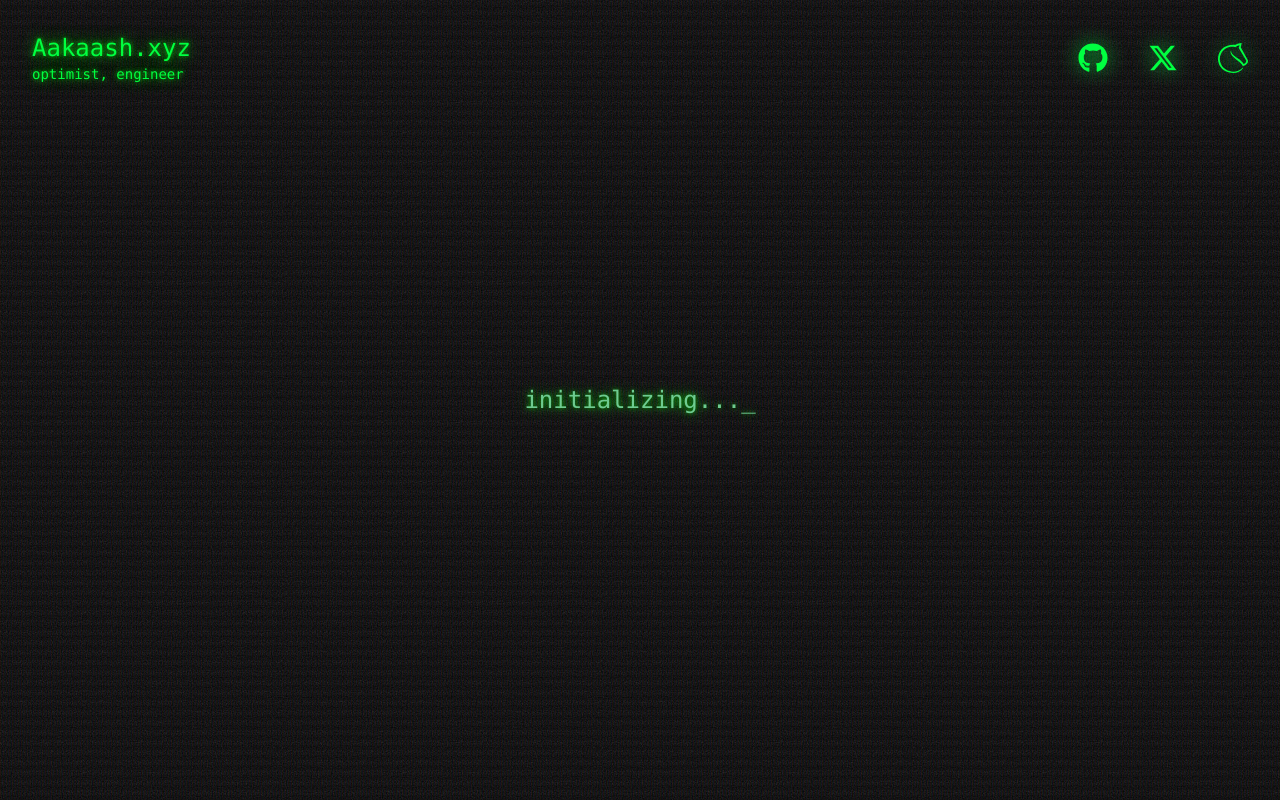
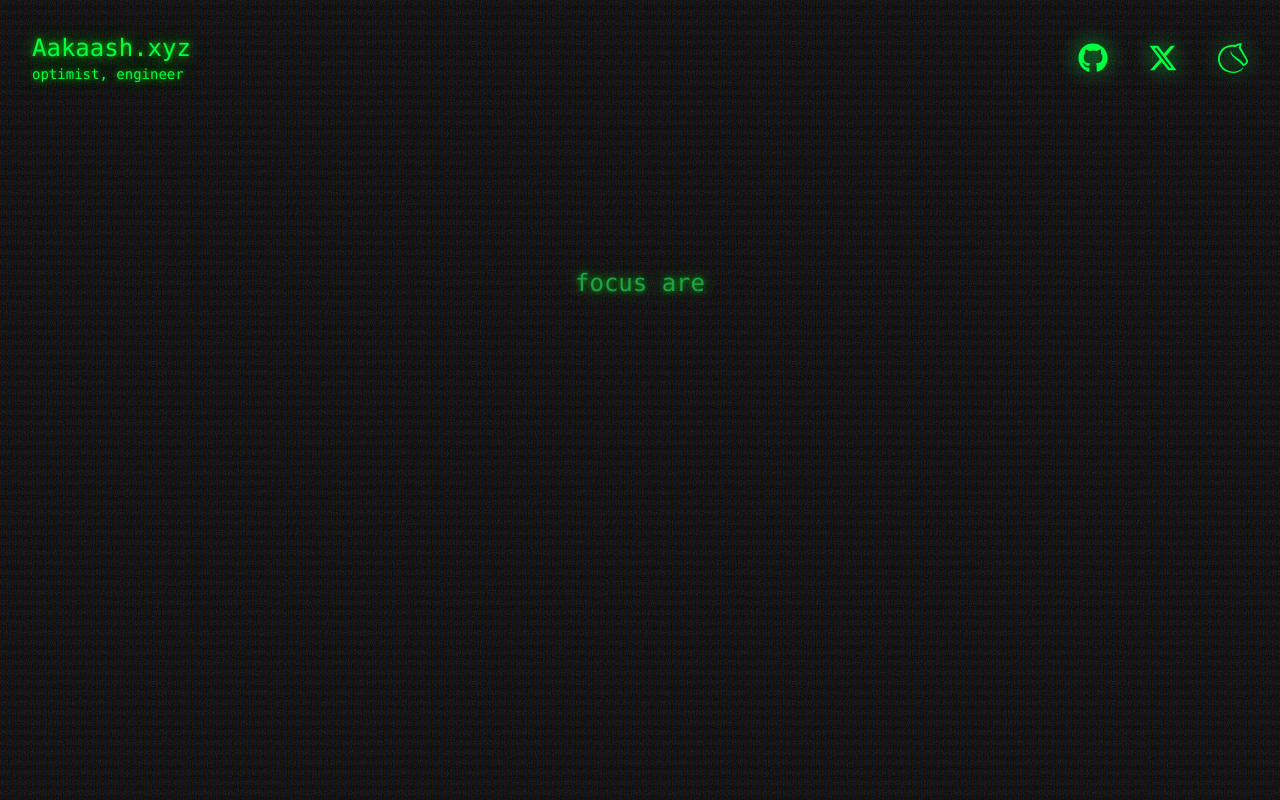
Before and after one commit to acashmoney/personal-website, a Next.js app: page / in a window 1280 px wide. Built offline with nearby package versions, Linux system fonts and the light colour scheme.

Commit message:
focus areas

```diff
--- a/components/CRTTerminal/index.tsx
+++ b/components/CRTTerminal/index.tsx
@@ -16,7 +16,8 @@ export const CRTTerminal: React.FC<CRTTerminalProps> = ({
     maxFlickerDelay,
     scanLineSize,
     staticOpacity,
-    rgbOffset
+    rgbOffset,
+    showCursor
 }) => {
     return (
         <div className="relative w-full h-screen bg-black overflow-hidden">
@@ -65,6 +66,7 @@ export const CRTTerminal: React.FC<CRTTerminalProps> = ({
                                 typingSpeed={typingSpeed}
                                 minFlickerDelay={minFlickerDelay}
                                 maxFlickerDelay={maxFlickerDelay}
+                                showCursor={showCursor}
                             />
                         )}
                     </div>
--- a/components/CRTTerminal/types.ts
+++ b/components/CRTTerminal/types.ts
@@ -1,3 +1,5 @@
 import type { TypewriterProps, CRTOverlayProps } from '../../types/crt';
 
-export interface CRTTerminalProps extends Partial<TypewriterProps>, CRTOverlayProps {}
+export interface CRTTerminalProps extends Partial<TypewriterProps>, CRTOverlayProps {
+    showCursor?: boolean;
+}
--- a/components/TypewriterText/index.tsx
+++ b/components/TypewriterText/index.tsx
@@ -4,16 +4,40 @@ import { crtStyles } from '../../styles/styles';
 import { useTypewriter } from './useTypewriter';
 import { useFlicker } from './useFlicker';
 
-export const TypewriterText: React.FC<TypewriterProps> = ({
+export const TypewriterText: React.FC<TypewriterProps & {
+    onComplete?: () => void;
+    shouldReset?: boolean;
+    resetDelay?: number;
+    showCursor?: boolean;
+}> = ({
     text,
     typingSpeed = 100,
     minFlickerDelay = 500,
     maxFlickerDelay = 2500,
     primaryColor = 'text-green-500',
-    flickerColor = 'text-green-300'
+    flickerColor = 'text-green-300',
+    onComplete,
+    shouldReset = false,
+    resetDelay = 7000,
+    showCursor = true
 }) => {
-    const { displayText, isComplete } = useTypewriter(text, typingSpeed);
+    const { displayText, isComplete } = useTypewriter({
+        text,
+        typingSpeed,
+        shouldReset,
+        resetDelay
+    });
     const { isVisible, isFlickering } = useFlicker(isComplete, minFlickerDelay, maxFlickerDelay);
+
+    // Add a flag to ensure onComplete only fires once
+    const [hasCalledComplete, setHasCalledComplete] = useState(false);
+
+    React.useEffect(() => {
+        if (isComplete && onComplete && !hasCalledComplete) {
+            setHasCalledComplete(true);
+            onComplete();
+        }
+    }, [isComplete, onComplete, hasCalledComplete]);
 
     // Convert Tailwind colors to RGB values
     const primaryGlow = '0, 255, 0';  // Green
@@ -32,7 +56,7 @@ export const TypewriterText: React.FC<TypewriterProps> = ({
             }}
         >
             {displayText}
-            <span>_</span>
+            {showCursor && <span>_</span>}
         </div>
     );
 };
--- a/components/TypewriterText/useTypewriter.ts
+++ b/components/TypewriterText/useTypewriter.ts
@@ -1,28 +1,42 @@
 import { useState, useEffect } from 'react';
 
-export const useTypewriter = (text: string, typingSpeed: number) => {
+interface TypewriterOptions {
+    text: string;
+    typingSpeed: number;
+    shouldReset?: boolean;
+    resetDelay?: number;
+}
+
+export const useTypewriter = ({
+    text,
+    typingSpeed,
+    shouldReset = false,
+    resetDelay = 7000
+}: TypewriterOptions) => {
     const [displayText, setDisplayText] = useState("");
     const [typingIndex, setTypingIndex] = useState(0);
-    const isComplete = typingIndex === text.length;
+    const [hasCompleted, setHasCompleted] = useState(false);
+    const isTypingComplete = typingIndex === text.length;
 
     useEffect(() => {
-        if (!isComplete) {
+        if (!isTypingComplete) {
             const typingTimer = setTimeout(() => {
                 setDisplayText(prevText => prevText + text[typingIndex]);
                 setTypingIndex(prevIndex => prevIndex + 1);
             }, typingSpeed);
 
             return () => clearTimeout(typingTimer);
-        } else {
-            // After typing is complete, wait 3 seconds and reset
+        } else if (shouldReset && !hasCompleted) {
+            setHasCompleted(true);
             const resetTimer = setTimeout(() => {
                 setDisplayText("");
                 setTypingIndex(0);
-            }, 7000); // 3 seconds delay before reset
+                setHasCompleted(false);
+            }, resetDelay);
 
             return () => clearTimeout(resetTimer);
         }
-    }, [typingIndex, text, typingSpeed, isComplete]);
+    }, [typingIndex, text, typingSpeed, isTypingComplete, shouldReset, resetDelay, hasCompleted]);
 
-    return { displayText, isComplete };
+    return { displayText, isComplete: isTypingComplete };
 };
--- a/pages/index.tsx
+++ b/pages/index.tsx
@@ -1,17 +1,96 @@
-import React from 'react';
+import React, { useState, useEffect } from 'react';
 import { CRTTerminal } from '../components/CRTTerminal';
+import { TypewriterText } from '../components/TypewriterText';
+import { useTypewriter } from '../components/TypewriterText/useTypewriter';
 
 const Home = () => {
+  const [showContent, setShowContent] = useState(false);
+  const [currentLine, setCurrentLine] = useState(0);
+  const [completedLines, setCompletedLines] = useState<number[]>([]);
+  const initText = "initializing...";
+  const { isComplete } = useTypewriter({
+    text: initText,
+    typingSpeed: 100,
+    shouldReset: true
+  });
+
+  const contentLines = [
+    "focus areas:",
+    "AI safety and alignment",
+    "biomedical research",
+  ];
+
+  // For debugging
+  useEffect(() => {
+    console.log('Current line:', currentLine);
+    console.log('Completed lines:', completedLines);
+  }, [currentLine, completedLines]);
+
+  // Show content after initialization completes and a brief delay
+  React.useEffect(() => {
+    if (isComplete) {
+      const timer = setTimeout(() => {
+        setShowContent(true);
+      }, 3000);
+      return () => clearTimeout(timer);
+    }
+  }, [isComplete]);
+
+  // Handle line completion
+  const handleLineComplete = () => {
+    console.log('Line completed:', currentLine); // Debug log
+    if (currentLine < contentLines.length - 1) {
+      setCompletedLines(prev => {
+        const newCompleted = [...prev, currentLine];
+        console.log('New completed lines:', newCompleted); // Debug log
+        return newCompleted;
+      });
+
+      setTimeout(() => {
+        setCurrentLine(prev => {
+          const newLine = prev + 1;
+          console.log('Setting new current line:', newLine); // Debug log
+          return newLine;
+        });
+      }, 1500);
+    }
+  };
+
   return (
+    <div className="relative min-h-screen w-full bg-black overflow-y-auto">
       <CRTTerminal
-      text="initializing..."
+        text={showContent ? "" : initText}
         typingSpeed={100}
         minFlickerDelay={500}
         maxFlickerDelay={2000}
         scanLineSize={2}
         staticOpacity={0.1}
         rgbOffset={3}
+        showCursor={true}
       />
+      {showContent && (
+        <div className="absolute top-1/3 left-1/2 transform -translate-x-1/2 flex flex-col items-center gap-6">
+          {contentLines.map((line, index) => (
+            <div
+              key={line}
+              className={`h-8 ${index === 0 ? 'text-2xl' : index === 1 ? 'text-xl' : 'text-sm'}`}
+            >
+              {(index === currentLine || completedLines.includes(index)) && (
+                <TypewriterText
+                  text={line}
+                  typingSpeed={100}
+                  minFlickerDelay={3000}
+                  maxFlickerDelay={6000}
+                  onComplete={index === currentLine ? handleLineComplete : undefined}
+                  shouldReset={false}
+                  showCursor={false}
+                />
+              )}
+            </div>
+          ))}
+        </div>
+      )}
+    </div>
   );
 };
 
```
Lines whose indentation alone changed are shown as unchanged.
